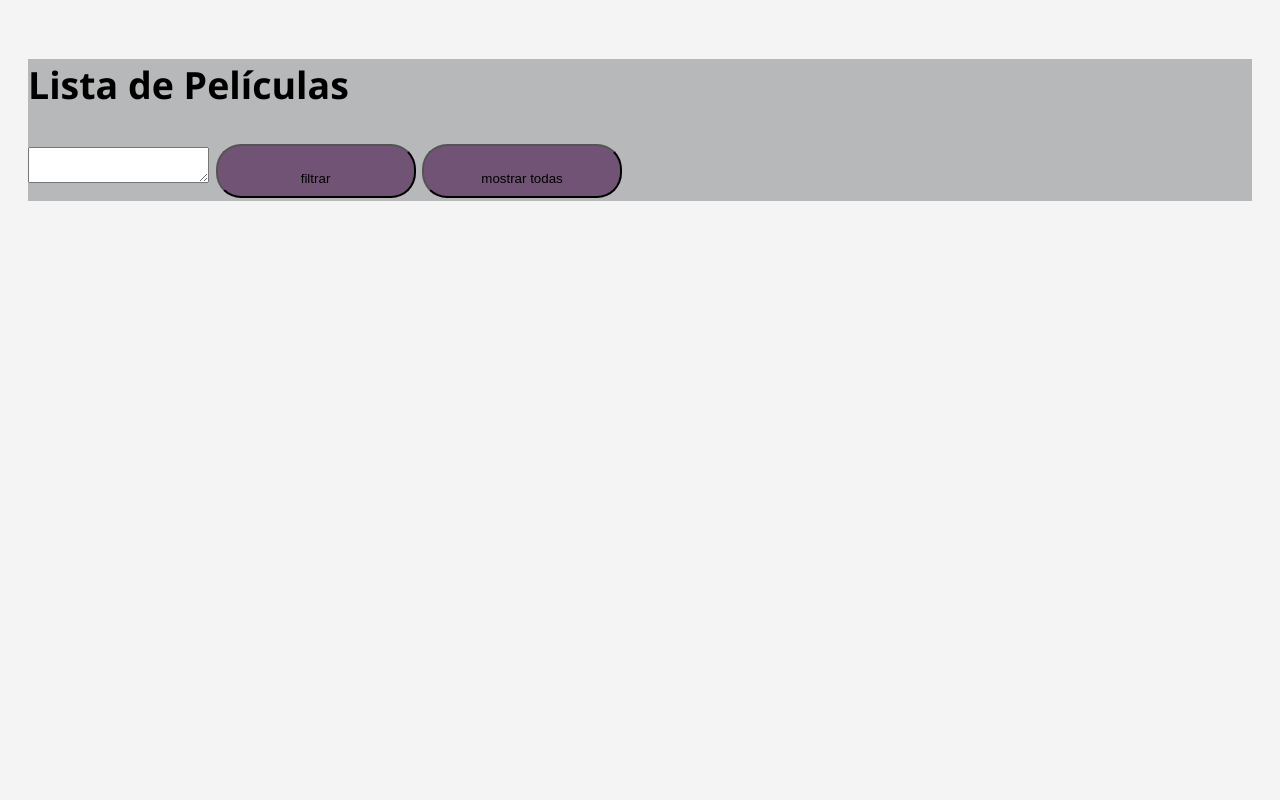
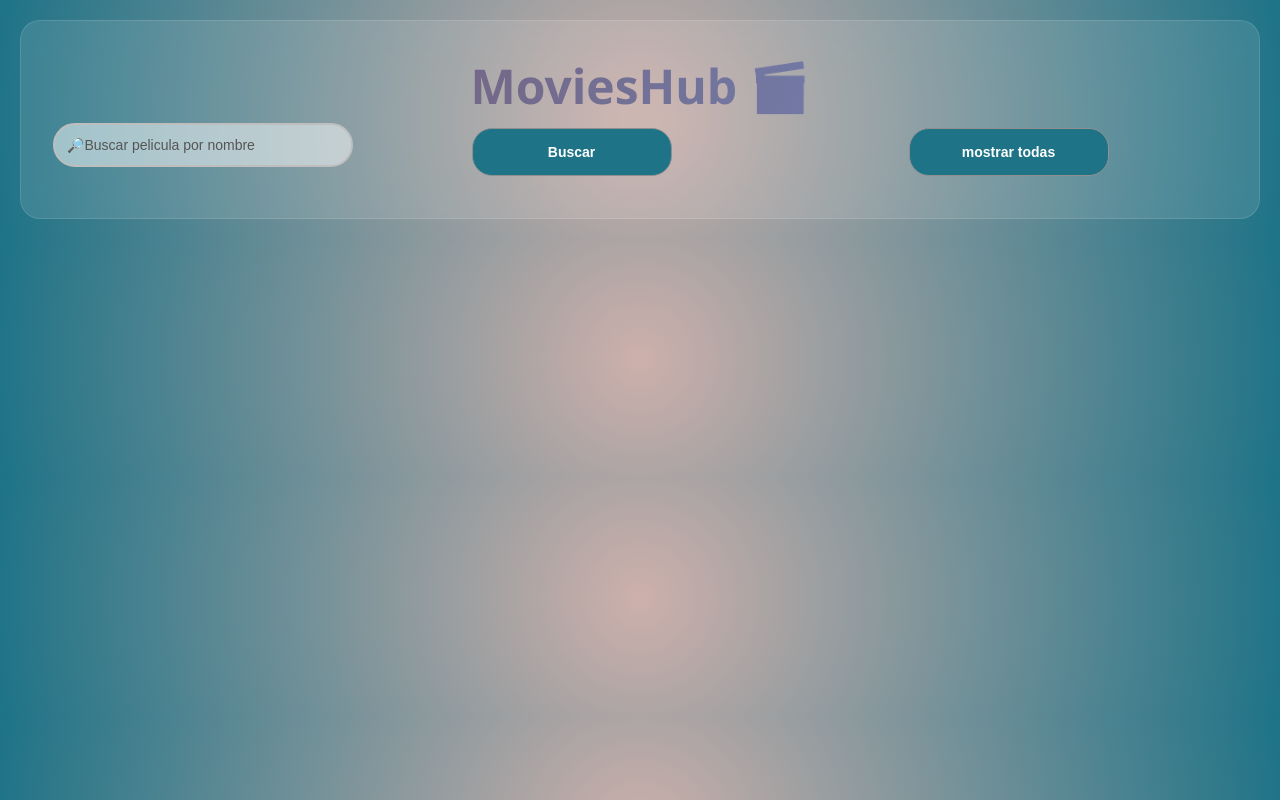
Before and after one commit to CarlosMPatino7822/TypeScript, a website: page index2.html in a window 1280 px wide. Drawn offline with Linux system fonts and the light colour scheme.

Commit message:
Agregado archivo css que contiene el diseño del front y modificado el archivo html

```diff
--- a/MoviesHub.js
+++ b/MoviesHub.js
@@ -149,8 +149,6 @@ function buscarPeliculaByNombre() {
 
 }
 
-
-
 /*function buscarPeliculaByNombre() {
 
     console.log("Pelicula no encontrada");
--- a/index2.html
+++ b/index2.html
@@ -4,67 +4,27 @@
 <head>
   <meta charset="UTF-8">
   <title>Películas</title>
-  <style>
-    body {
-      font-family: 'Segoe UI', Tahoma, Geneva, Verdana, sans-serif;
-      background: #f4f4f4;
-      padding: 20px;
-      font-size: 25px;
-    }
-    .pelicula {
-      background: #fff;
-      border-radius: 12px;
-      padding: 15px;
-      margin: 15px 0;
-      box-shadow: 0 2px 5px rgba(0, 0, 0, 0.2);
-      display: flex;
-      align-items: flex-start;
-    }
-    .pelicula img {
-      width: 120px;
-      height: auto;
-      border-radius: 8px;
-      margin-right: 15px;
-    }
-    .pelicula h2 {
-      margin: 0;
-      color: #333;
-    }
-    .pelicula p {
-      margin: 5px 0;
-      color: #555;
-    }
-    section{
-      background: rgb(183, 184, 185);
-      font-family: 'Segoe UI', Tahoma, Geneva, Verdana, sans-serif;
-    }
-    button{
-      background-color: #715475;
-      width: 200px;
-      height: 25px;
-      margin: 3px auto;
-      border-radius: 25px;
-      padding: 25px;
-    }
-    button:hover{
-      background-color: linear-gradient(130deg, #755465, #708dc7);
-      font-weight: bold;
-      color: black; /*color de la letra*/
-    }
-  </style>
+
+  <link rel="stylesheet" href="style/style.css">
 </head>
 
 <body>
 
-  <section> <!--Sección ver listado películas-->
-  <h1>Lista de Películas</h1>
-  <div id="contenedor"></div>
-  <textarea name="pelicula" id="filtrar"></textarea>
-  <button onclick="buscarPeliculaByNombre()">filtrar</button>
-  <button onclick="mostrarPeliculas()">mostrar todas</button>
-  <script type ="module" src="dist/index.js"></script>
+  <section> <!--Sección principal-->
+    <h1>MoviesHub 🎬</h1>
+    <div class="contenedor-busqueda">
+      <input type="text" id="inputBuscar" placeholder="🔎Buscar pelicula por nombre">
+      <button onclick="buscarPeliculaByNombre()">Buscar</button>
+      <button onclick="mostrarPeliculas()">mostrar todas</button>
+    </div>
+  </section>
+
+  <div id="contenedor"></div> <!--Sección donde se muestran las peliculas-->
+  <textarea name="pelicula" id="filtrar" style="display: none;"></textarea> <!--style="display: none; es para ocultar el textarea mientras-->
+
+  <script type="module" src="dist/index.js"></script>
   <p></p>
-  </section>
+
 </body>
 
 </html>
--- a/src/mostrarPeliculas.ts
+++ b/src/mostrarPeliculas.ts
@@ -3,8 +3,6 @@ import { buscarPeliculaByNombre } from './buscarPeliculaByNombre';
 
 let peliculaEncontrada = buscarPeliculaByNombre();
 contenedor.innerHTML = "";
-
-
 
 if (peliculaEncontrada == null) {
   // Mostrar todas las películas
--- /dev/null
+++ b/style/style.css
@@ -0,0 +1,100 @@
+    * {
+        margin: 0;
+        padding: 0;
+        box-sizing: border-box; /* Incluye border y padding en el ancho total */
+    }
+
+    body {
+        font-family: 'Lucida Sans', 'Lucida Sans Regular', 'Lucida Grande', 'Lucida Sans Unicode', Geneva, Verdana, sans-serif;
+        background: #CDB0AB;
+        background: radial-gradient(circle, rgba(205, 176, 171, 1) 0%, rgba(30, 115, 135, 1) 100%);
+        color: white; /*color texto por defecto*/
+        padding: 20px; /* espaciado interno */
+        font-size: 16px;
+    }
+
+    h1 {
+        text-align: center;
+        font-family: 'Segoe UI', Tahoma, Geneva, Verdana, sans-serif;
+        font-size: 3rem;
+        background: linear-gradient(100deg, #755465, #708dc7);
+        -webkit-text-fill-color: transparent; /* para que el texto quede transparente y mostrar el gradiente */
+        background-clip: text;
+    }
+
+    section {
+        background: rgba(255, 255, 255, 0.1);
+        backdrop-filter: blur(15px);
+        border: 1px solid rgba(255, 255, 255, 0.12);
+        padding: 2rem;
+        border-radius: 20px;
+    }
+
+    .contenedor-busqueda {
+        display: flex;
+        justify-content: center;
+        align-items: center;
+        margin-bottom: rem;
+    }
+
+    input {
+        padding: 12px; /* espacio dentro del campo de texto */
+        margin-bottom: 15px; /* espacio debajo del input */
+        border-radius: 25px;
+        background: rgba(255, 255, 255, 0.5);
+        border: 2px solid #bebebe;
+        width: 300px;
+        font-size: 14px;
+    }
+
+    input::placeholder {
+        color: #555555;
+    }
+
+    .pelicula {
+        background: #fff;
+        border-radius: 12px;
+        padding: 15px;
+        margin: 15px 0;
+        box-shadow: 0 2px 5px rgba(0, 0, 0, 0.2);
+        display: flex;
+        align-items: flex-start;
+    }
+
+    .pelicula img { /*imagenes de peliculas*/
+        width: 120px;
+        height: auto;
+        border-radius: 8px;
+        margin-right: 15px;
+    }
+
+    .pelicula h2 { /*texto de las pelis*/
+        margin: 0;
+        color: #333;
+    }
+
+    .pelicula p {
+        margin: 5px 0;
+        color: #555;
+    }
+
+    button {
+        display: block; /*cada botón ocupa toda la línea y se apila vertical*/
+        background-color: #1E7387;
+        color: white;
+        margin: 10px auto;
+        width: 200px;
+        height: auto;
+        margin: 10px auto;
+        border-radius: 20px;
+        padding: 15px;
+        font-weight: bold;
+        font-size: 14px;
+        border: 1px solid #8f9091;
+    }
+
+    button:hover { /*Cuando pasan el puntero en el botón*/
+        background: linear-gradient(90deg, #755465, #708dc7);
+        font-weight: bold;
+        color: black; /*color de la letra*/
+    }
```
